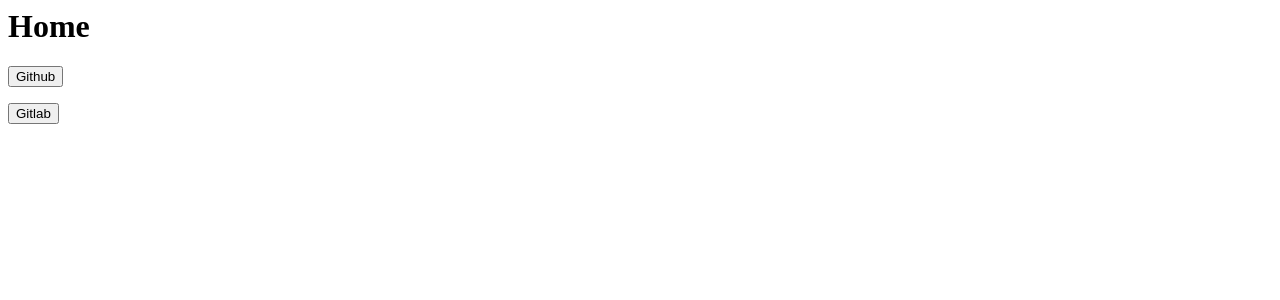
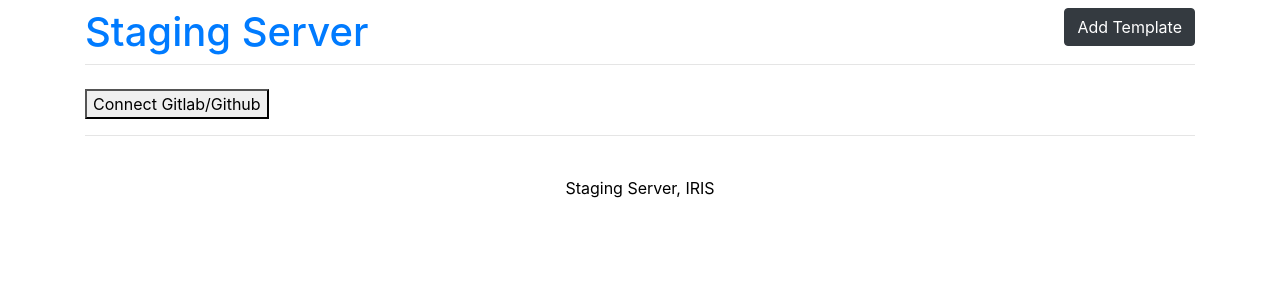
Before and after one commit to IRIS-NITK/Staging-Server, a Django app: page / in a window 1280 px wide. Shown: the top 300 px of the page. Run offline with Django 4.2, Linux system fonts and the light colour scheme; the visitor is signed in with stand-in values (Sample User, id 1); parts of the project's set-up code (start-up, migrations or seed data) failed here and were passed over; some libraries are stand-ins or nearby versions.

Commit message:
added templates and updated base.html

```diff
--- a/main/admin.py
+++ b/main/admin.py
@@ -1,4 +1,5 @@
 from django.contrib import admin
-from main.models import RunningInstance
+from main.models import RunningInstance, DeployTemplate
 # Register your models here.
 admin.site.register(RunningInstance)
+admin.site.register(DeployTemplate)
--- a/main/templates/main/home.html
+++ b/main/templates/main/home.html
@@ -1,11 +1,12 @@
+{% extends 'base.html' %}
+
+
 {% block content %}
-	<h1>Home</h1>
-	<form action={% url 'form_wrap' %} method="post">
-		{% csrf_token %}
-	<button name="social" value="Github">Github</button>
-	</form>
+
 		<form action={% url 'form_wrap' %} method="post">
 			{% csrf_token %}
-		<button name="social" value="Gitlab">Gitlab</button>
-	</form>
+		<button name="social" value="Gitlab">Connect Gitlab/Github</button>
+		</form>
+
+
 {% endblock %}
--- a/main/urls.py
+++ b/main/urls.py
@@ -26,8 +26,8 @@ urlpatterns = [
     path('getbranches',views.getbranches,name="branches"),
     path('getIRISbranches',views.getIRISbranches,name="IRISbranches"),
     path('deploy',views.deploy_wrapper,name="deploy_wrap"),
-    path("containerlogs/<orgname>/<reponame>/<branch>/<social>",views.getcontainerlogs,name="containerlogs"),
     path("logs/<orgname>/<reponame>/<branch>/<social>",views.logs,name="logs"),
     path('deploy/<org_name>/<repo_name>/<branch>/<social>',views.deploy,name="deploy"),
     path('stop/<social>/<orgname>/<reponame>/<branch>',views.stop,name='stop'),
+    path('deploy_template_new/', views.deploy_template_form, name='deploy_template_form')
 ]
--- a/main/views.py
+++ b/main/views.py
@@ -2,7 +2,7 @@ from django.shortcuts import render
 from django.contrib.auth.decorators import login_required
 from allauth.socialaccount.models import SocialToken
 from github import Github
-import gitlab,json,time,os,subprocess
+import gitlab,json,time,os
 from django.http import HttpResponse,StreamingHttpResponse
 from django.shortcuts import render,redirect
 from main.tasks.services import deploy_from_git,stop_container
@@ -10,12 +10,25 @@ from django.core import serializers
 from django.core.exceptions import ObjectDoesNotExist
 from main.models import RunningInstance
 from django.template import Context, loader
+from .forms import DeployTemplateForm
+from .models import DeployTemplate
 
 response_header = loader.get_template("response_header.html")
 response_footer = loader.get_template("response_footer.html")
-log_template = loader.get_template("log.html")
 
 # Create your views here.
+
+@login_required
+def deploy_template_form(request):
+    if request.method == 'POST':
+        form = DeployTemplateForm(request.POST)
+        if form.is_valid():
+            form.save()
+            return redirect('/')
+    else:
+        form = DeployTemplateForm()
+    return render(request, 'template_form.html', {'form': form})
+
 @login_required(login_url='/accounts/login/')
 def home(response):
     # Example of how to get the access token for a particular provider
@@ -40,7 +53,9 @@ def home(response):
         except:
             return redirect("account_logout")
         print("2", gl.user.emails.list())
-    return render(response, "main/home.html")
+
+    templates = DeployTemplate.objects.all()
+    return render(response, "main/home.html", context={"templates": templates})
 
 
 @login_required(login_url='/accounts/login/')
@@ -65,7 +80,6 @@ def form_wrapper(request):
 def form(request,social):
 
     account__provider = social
-    social = social.capitalize()
     if social == "Github":
         gh_access_token_set = SocialToken.objects.filter(account__user=request.user, account__provider='github')
         g = Github(gh_access_token_set.first().__str__())
@@ -77,8 +91,7 @@ def form(request,social):
         for i in o:
             orgs_name[val] = i.name
             val+=1
-        instances = RunningInstance.objects.filter(social='github')
-        print(instances)
+        instances = RunningInstance.objects.filter(social=social,organisation=orgs_name)
         return render(request,'form.html',{'instances':instances,'orgs_name':orgs_name})
     else:
         gl_access_token_set = SocialToken.objects.filter(account__user=request.user, account__provider='gitlab')
@@ -278,18 +291,3 @@ def stop(request,social,orgname,reponame,branch):
     response["Cache-Control"] = "no-cache"
     response["X-Accel-Buffering"] = "no"
     return response
-
-@login_required(login_url='/accounts/login/')
-def getcontainerlogs(request,social,orgname,reponame,branch):
-    container_name = "iris_dev"+ branch
-    command = ["docker", "logs", "-f", container_name]
-    process = subprocess.Popen(command, stdout=subprocess.PIPE)
-    logs = ""
-    while True:
-        output = process.stdout.readline()
-        if output == b'':
-            break
-        logs += output.decode('utf-8')
-    # template = Template("{{ logs }}")
-    context = {"data": logs,"social":social}
-    return HttpResponse(log_template.render(context))
--- /dev/null
+++ b/templates/base.html
@@ -0,0 +1,46 @@
+<!doctype html>
+<html lang="en">
+  <head>
+    <meta charset="utf-8">
+    <meta name="viewport" content="width=device-width, initial-scale=1, shrink-to-fit=no">
+    <link rel="stylesheet" href="https://stackpath.bootstrapcdn.com/bootstrap/4.1.3/css/bootstrap.min.css" integrity="sha384-MCw98/SFnGE8fJT3GXwEOngsV7Zt27NXFoaoApmYm81iuXoPkFOJwJ8ERdknLPMO" crossorigin="anonymous">
+    <title>Staging Server</title>
+    <style>
+      .footer {
+        background-color: rgb(255, 255, 255);
+        color: rgb(0, 0, 0);
+        text-align: center;
+        padding: 20px;
+        margin-top: 20px;
+      }
+    </style>
+  </head>
+  <body>
+    <div class="container">
+      <div class="row justify-content-center">
+        <div class="col-12">
+          <h1 class="mt-2">
+            <a href="/">Staging Server</a>
+            <!-- deploy_template_new/ url for this  -->
+            <a class="btn btn-dark float-right" href="/deploy_template_new">Add Template</a>
+            <!-- {% if user.is_authenticated %}
+              <a class="btn btn-dark float-right mr-2" href="http://localhost:8000/accounts/logout">Logout</a>
+            {% else %}
+              <a class="btn btn-dark float-right mr-2" href="http://localhost:8000/accounts/login">Login</a>
+            {% endif %} -->
+          </h1>
+
+
+          <hr class="mt-0 mb-4">
+          {% block content %}
+          {% endblock %}
+          <hr>
+          <!-- footer -->
+          <footer class="footer">
+            <p>Staging Server, IRIS</p>
+          </footer>
+        </div>
+      </div>
+    </div>
+  </body>
+</html>
```
Also changed, not shown: main/forms.py (added, +7 -0 lines), main/models.py (+22 -0 lines), main/templates/main/base.html (deleted, +0 -17 lines), stagingserver/settings.py (+4 -4 lines), templates/list_templates.html (added, +18 -0 lines), templates/template_form.html (added, +15 -0 lines).
